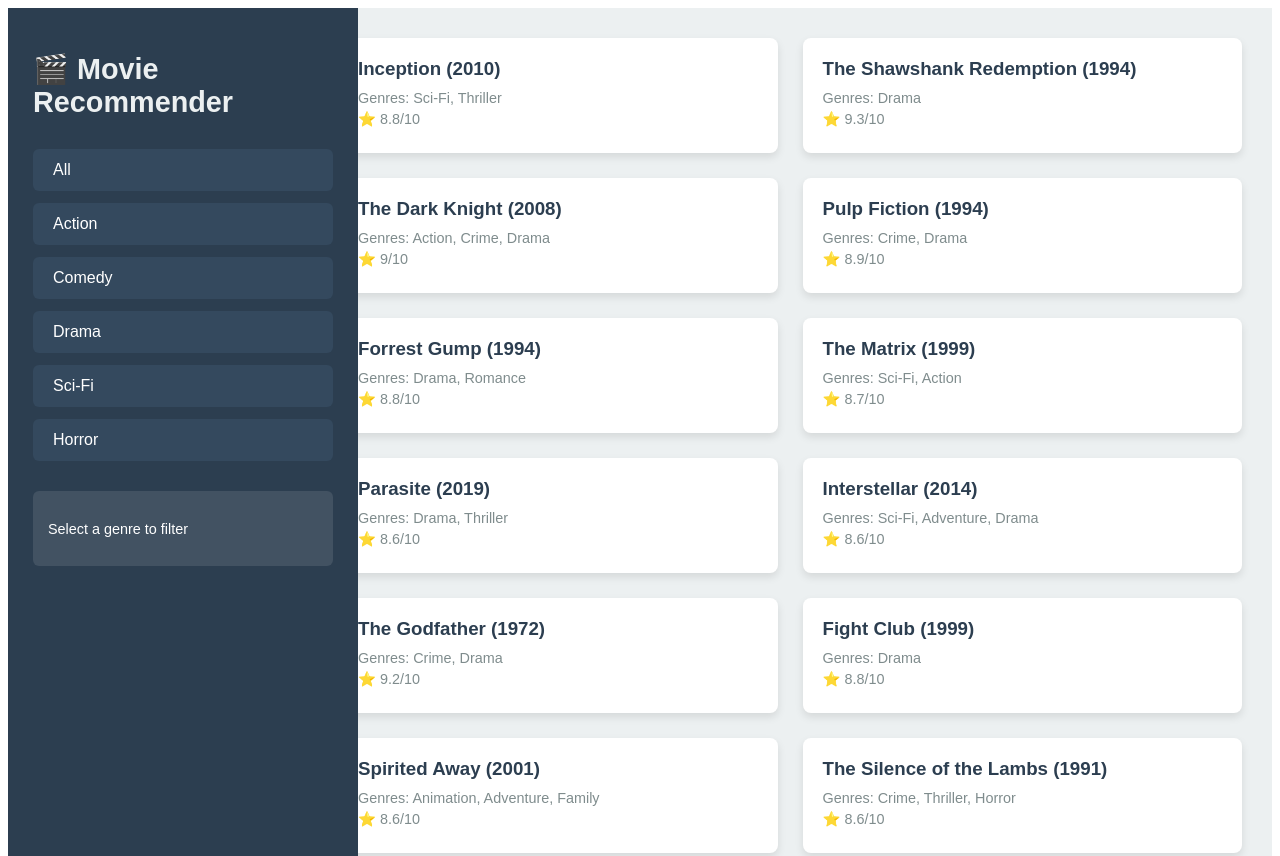
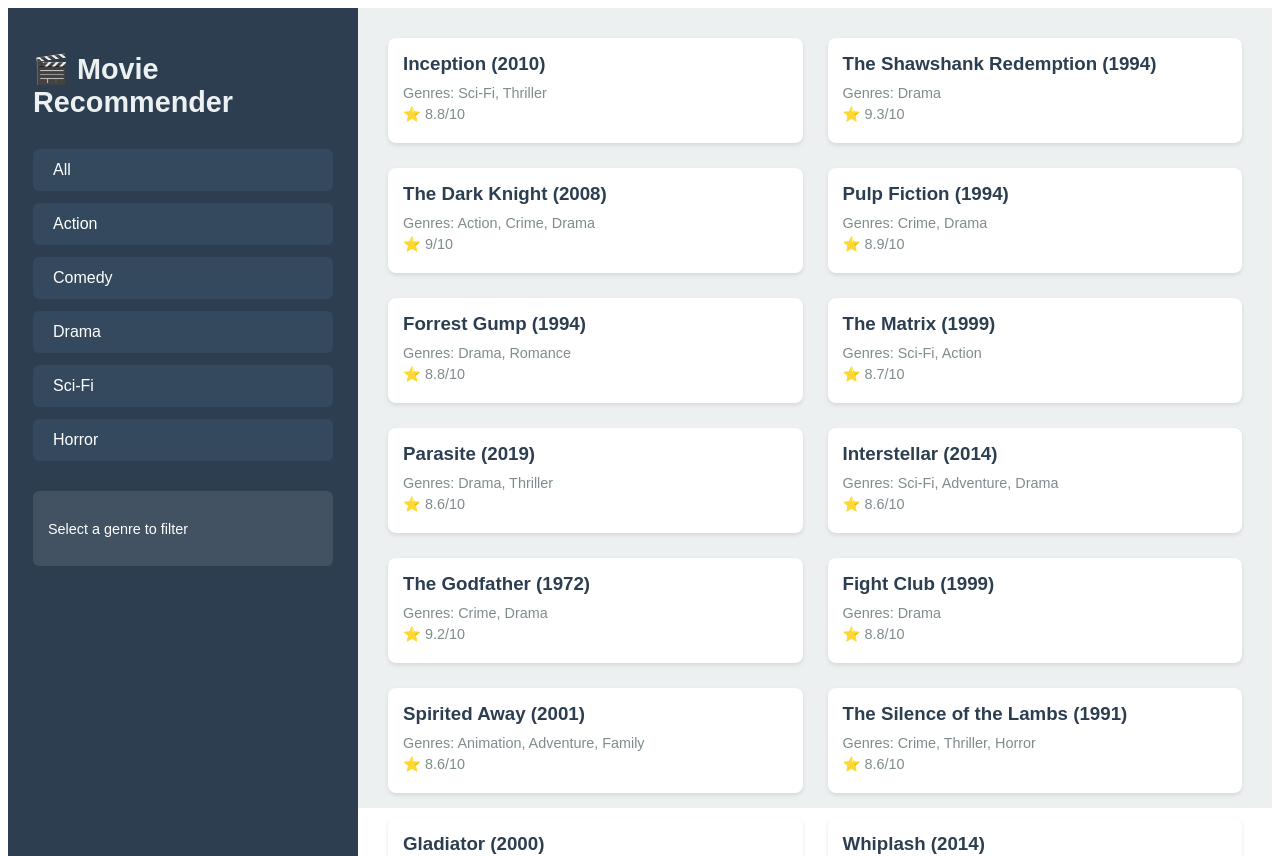
Before and after one commit to malexa21/MovieRecomandationML, a React (Vite) app: page / in a window 1280 px wide. Shown: the top 856 px of the page. Built offline with nearby package versions, Linux system fonts and the light colour scheme.

Commit message:
Work in porgress, saving before break

```diff
--- a/src/App.css
+++ b/src/App.css
@@ -59,12 +59,10 @@
 
 /* Scrollable Content */
 .content {
-  margin-left: 300px; /* Same as sidebar width */
+  margin-left: 350px; /* Same as sidebar width */
   flex: 1;
   padding: 30px;
   background: #ecf0f1;
-  overflow-y: auto;
-  height: 100vh;
 }
 
 .movie-grid {
@@ -73,12 +71,40 @@
   gap: 25px;
 }
 
+.heart-button {
+  position: absolute;
+  top: 10px;
+  right: 10px;
+  background: none;
+  border: none;
+  cursor: pointer;
+  padding: 5px;
+  z-index: 1;
+}
+
+.heart-icon {
+  font-size: 1.5rem;
+  color: #ccc; /* Default color */
+  transition: all 0.2s ease;
+}
+
+.heart-icon.filled {
+  color: red; /* Filled heart color */
+}
+
+.heart-button:hover .heart-icon:not(.filled) {
+  color: #ff6b6b; /* Hover color */
+}
+
 .movie-card {
   background: white;
   border-radius: 8px;
   padding: 20px;
   box-shadow: 0 4px 8px rgba(0, 0, 0, 0.1);
   transition: transform 0.3s ease;
+  position: relative;
+  padding: 15px;
+  box-shadow: 0 2px 4px rgba(0, 0, 0, 0.1);
 }
 
 .movie-card:hover {
--- a/src/App.jsx
+++ b/src/App.jsx
@@ -1,6 +1,7 @@
 import { useState } from 'react';//Static data => No need for useState
 import './App.css';
 import Movies from'./MoviesDataBase.jsx';
+import { FaHeart, FaRegHeart } from 'react-icons/fa';
 
 const MovieList = () => {
   return (
```
